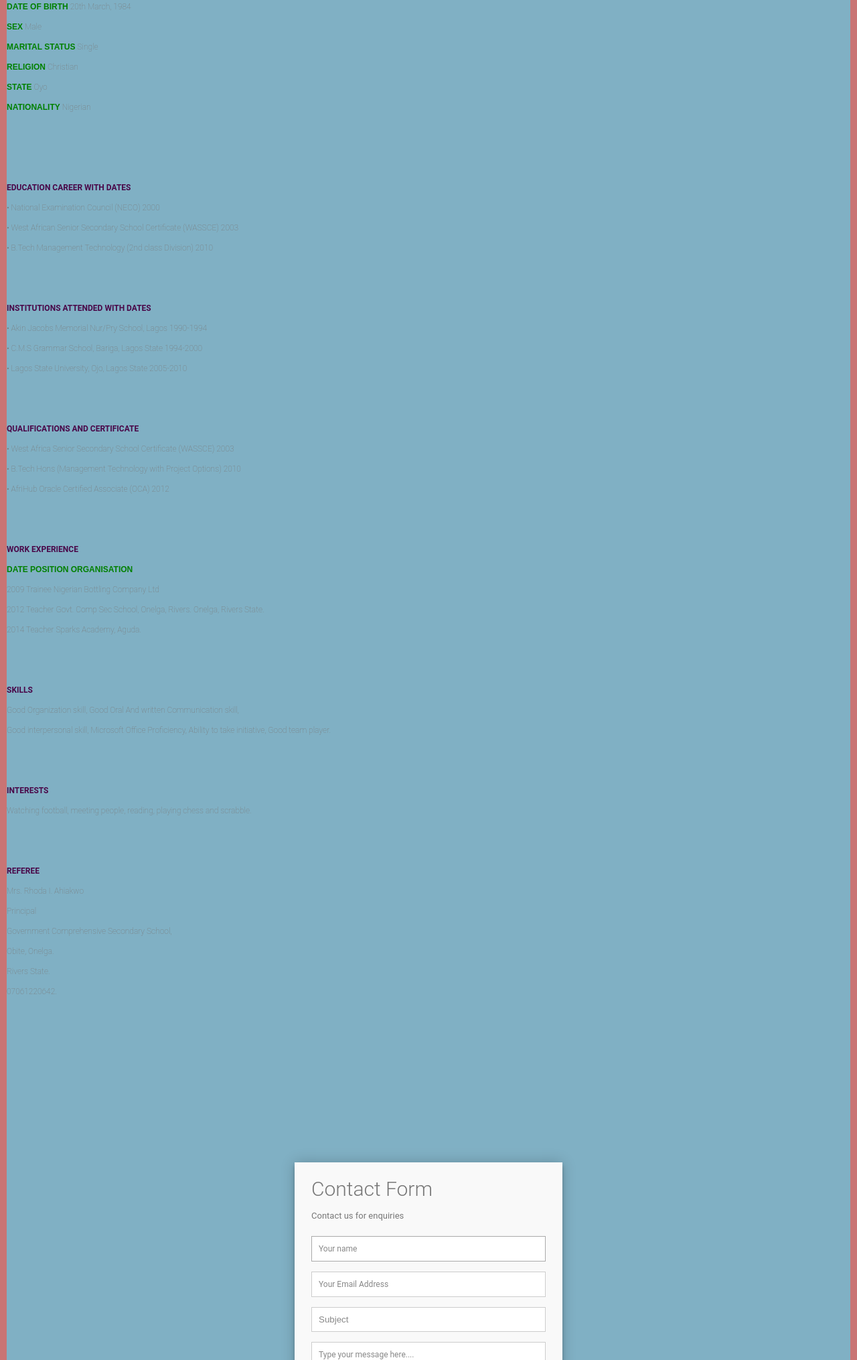
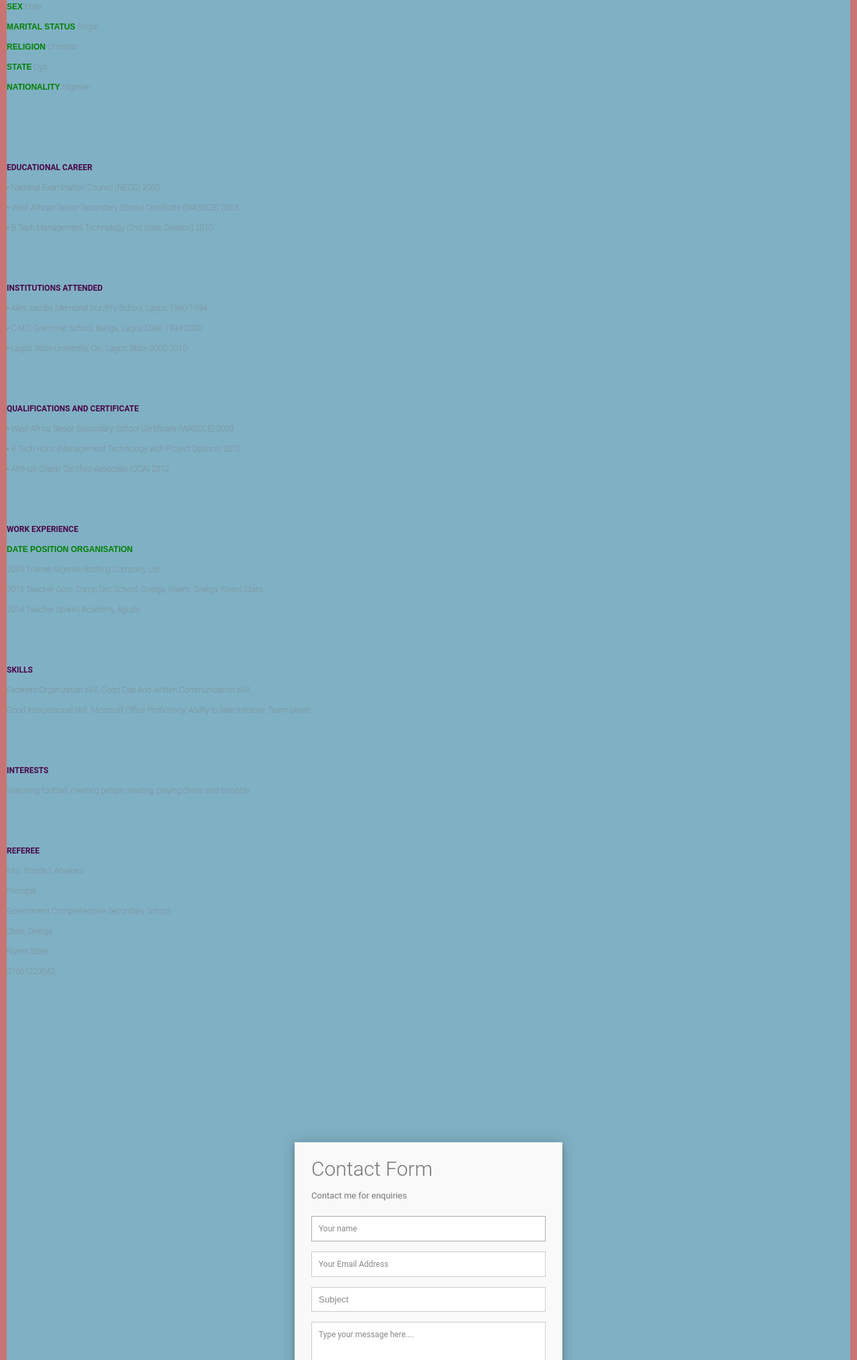
Before and after one commit to Cheunsam/Cheunsam.github.io, a plain HTML site: page index.html in a window 1280 px wide. Shown: the part 705-2735 px from the top of the page at 67% size. Drawn offline with Linux system fonts and the light colour scheme.

Commit message:
Update index.html

```diff
--- a/index.html
+++ b/index.html
@@ -16,7 +16,7 @@
 
     <strong>CAREER OBJECTIVE</strong> <br>
     To use my skills and knowledge to effectively and efficiently achieve the organizational goals and objectives. <br><br><br>
-    <b>DATE OF BIRTH</b>      20th March, 1984 <br>
+
     <b>SEX</b>                Male <br>
     <b>MARITAL STATUS</b>     Single <br>
     <b>RELIGION</b>           Christian <br>
@@ -25,11 +25,11 @@
 <br>
 
 
-    <strong>EDUCATION CAREER WITH DATES</strong> <br>
+    <strong>EDUCATIONAL CAREER</strong> <br>
     •	National Examination Council (NECO)			                2000 <br>
     •	West African Senior Secondary School Certificate (WASSCE)	2003 <br>
     •	B.Tech Management Technology (2nd class Division) 		    2010 <br><br><br>
-    <strong>INSTITUTIONS ATTENDED WITH DATES</strong> <br>
+    <strong>INSTITUTIONS ATTENDED</strong> <br>
     •	Akin Jacobs Memorial Nur/Pry School, Lagos	    	        1990-1994 <br>
     •	C.M.S Grammar School, Bariga, Lagos State      		        1994-2000 <br>
     •	Lagos State University, Ojo, Lagos State	   	  	        2005-2010 <br><br><br>
@@ -47,7 +47,7 @@
 
 
     <strong>SKILLS</strong><br>
-    Good Organization skill, Good Oral And written Communication skill, <br> Good interpersonal skill, Microsoft Office Proficiency, Ability to take initiative, Good team player. <br><br><br>
+    Excellent Organization skill, Good Oral And written Communication skill, <br> Good interpersonal skill, Microsoft Office Proficiency, Ability to take initiative, Team player. <br><br><br>
     <strong>INTERESTS</strong> <br>
     Watching football, meeting people, reading, playing chess and scrabble. <br><br><br>
     <strong>REFEREE</strong><br>
@@ -58,7 +58,7 @@
     <div class="container">
         <form id="contact" action="" method="post">
           <h3>Contact Form</h3>
-          <h4>Contact us for enquiries</h4>
+          <h4>Contact me for enquiries</h4>
           <fieldset>
             <input placeholder="Your name" type="text"  minlength="6" tabindex="1" required autofocus>
           </fieldset>
```
